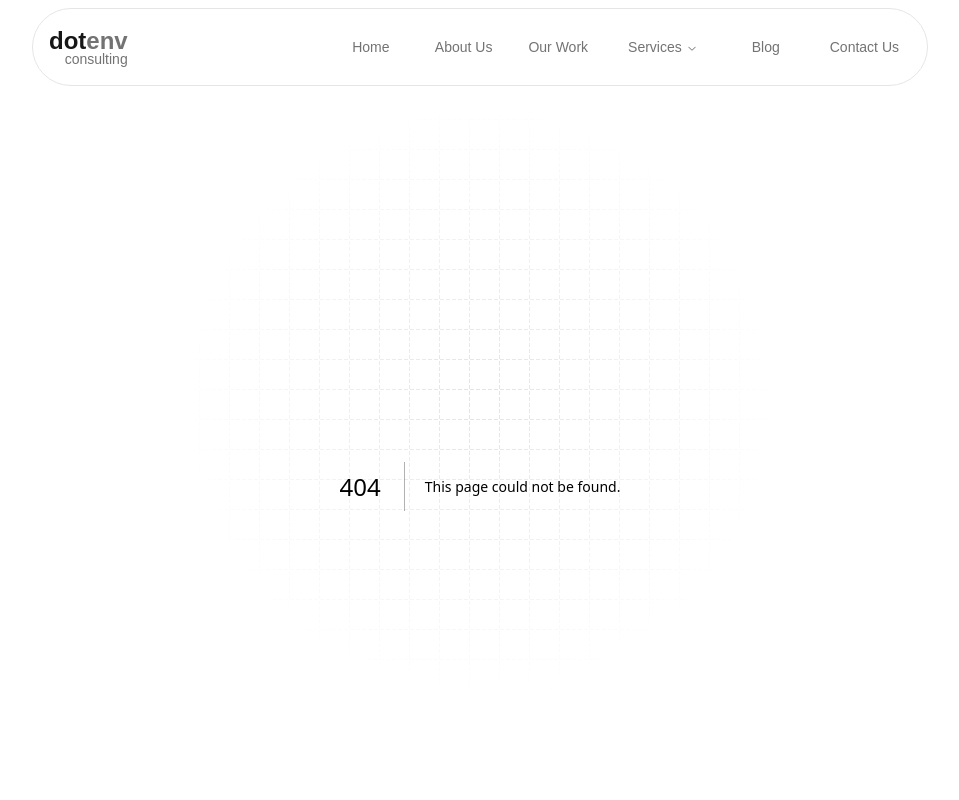
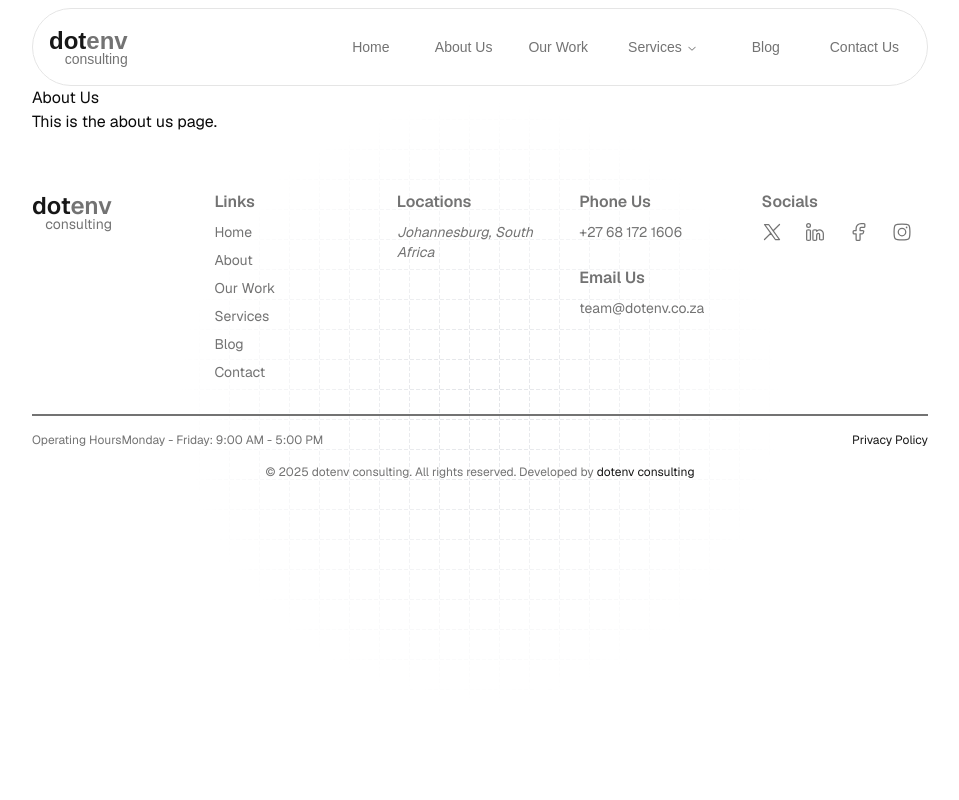
Before and after one commit to dot-env/dotenv-apps, a Next.js app in the folder website/: page /cto-consulting in a window 1280 px wide. Before the commit this address had no page. Shown: the top 800 px of the page, without its empty margins (160-1119 px from the left). Built offline with nearby package versions, Linux system fonts and the light colour scheme; what next-recaptcha-v3 would draw is missing.

Commit message:
feat: add new service pages for CTO Consulting, DevOps & Cloud Engineering, Quality Assurance, and Scalable Software Architecture with metadata

```diff
--- /dev/null
+++ b/website/src/app/cto-consulting/page.tsx
@@ -0,0 +1,19 @@
+import { generateTitle } from "#/configs/site";
+import { Metadata } from "next";
+
+
+export const metadata: Metadata = {
+    title: generateTitle("Services - CTO Consulting"),
+    description: "CTO Consulting offers a wide range of services to help you with your technology needs.",
+};
+
+export default function page() {
+    return (
+        <div>
+            <h1>About Us</h1>
+            <p>
+                This is the about us page.
+            </p>
+        </div>
+    );
+}
--- /dev/null
+++ b/website/src/app/services/devops-cloud-engineering/page.tsx
@@ -0,0 +1,18 @@
+import { generateTitle } from "#/configs/site";
+import { Metadata } from "next";
+
+
+export const metadata: Metadata = {
+    title: generateTitle("Services | DevOps & Cloud Engineering"),
+};
+
+export default function page() {
+    return (
+        <div>
+            <h1>About Us</h1>
+            <p>
+                This is the about us page.
+            </p>
+        </div>
+    );
+}
--- /dev/null
+++ b/website/src/app/services/scalable-software-architecture/page.tsx
@@ -0,0 +1,18 @@
+import { generateTitle } from "#/configs/site";
+import { Metadata } from "next";
+
+
+export const metadata: Metadata = {
+    title: generateTitle("Services | Scalable Software Architecture"),
+};
+
+export default function page() {
+    return (
+        <div>
+            <h1>About Us</h1>
+            <p>
+                This is the about us page.
+            </p>
+        </div>
+    );
+}
```
Also changed, not shown: website/src/app/services/enterprise-software-testing/page.tsx (renamed from website/src/app/services/testing/page.tsx).
